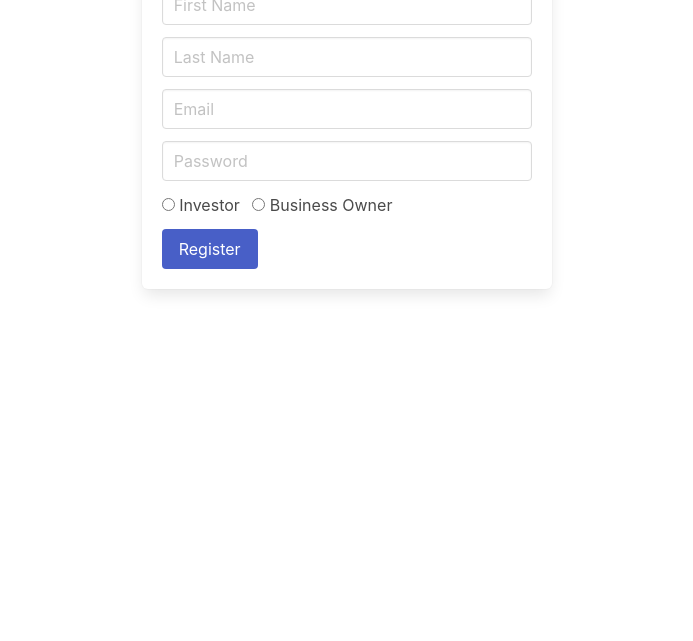
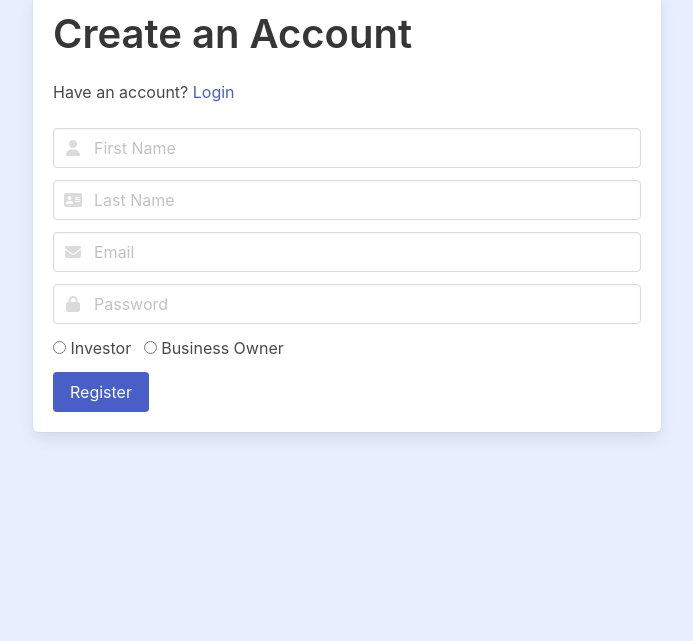
Before and after one commit to andrebhu/Acquisite, a Flask app: page /register in a window 1280 px wide. Shown: the part 159-800 px from the top of the page, without its empty margins (293-986 px from the left). Run offline with Flask 2, Linux system fonts and the light colour scheme; parts of the project's set-up code (start-up, migrations or seed data) failed here and were passed over; some libraries are stand-ins or nearby versions.

Commit message:
Main Page and Registration UI Changes

```diff
--- a/src/templates/base.html
+++ b/src/templates/base.html
@@ -5,6 +5,7 @@
     <meta name="viewport" content="width=device-width, initial-scale=1">
     <title>Acquisite</title>
     <link rel="stylesheet" href="https://cdn.jsdelivr.net/npm/bulma@0.9.3/css/bulma.min.css">
+    <script src="https://kit.fontawesome.com/46826c2520.js" crossorigin="anonymous"></script>
   </head>
 
   <body>
--- a/src/templates/form.html
+++ b/src/templates/form.html
@@ -1,19 +1,23 @@
 <!DOCTYPE html>
-<html>
+<html style="background-color:#E7EFFF;">
   <head>
     <meta charset="utf-8">
     <meta name="viewport" content="width=device-width, initial-scale=1">
     <title>Acquisite</title>
     <link rel="stylesheet" href="https://cdn.jsdelivr.net/npm/bulma@0.9.3/css/bulma.min.css">
+    <script src="https://kit.fontawesome.com/46826c2520.js" crossorigin="anonymous"></script>
   </head>
 
   <body>
     <main>
-        <div class="columns is-centered mt-3">
-            <div class="column is-4">
-                <div class="box is-size-4 has-text-centered">
+        <div class="columns is-centered mt-5">
+            <div class="column is-2">
+                <!-- <div class="box is-size-4 has-text-centered">
                     <strong>Form</strong>
-                </div>
+                </div> -->
+              <a href="/home">
+                <img src="https://bulma.io/images/bulma-logo.png" width="112" height="28">
+              </a>
             </div>
         </div>
 
--- a/src/templates/register.html
+++ b/src/templates/register.html
@@ -1,25 +1,46 @@
 {% extends "form.html" %}
 
 {% block content %}
-    <div class="column is-4">
+    <div class="column is-6">
         <div class="box">
+            <h2 class="title is-2">Create an Account</h2>
+            <span>Have an account? <a href="/login">Login</a></span>
             <form method="post">
 
-                <div class="field">
-                    <input class="input" name="first_name" type="text" placeholder="First Name" required>
+                <div class="field mt-5">
+                    <p class="control has-icons-left">
+                        <input class="input" name="first_name" type="text" placeholder="First Name" required>
+                        <span class="icon is-small is-left">
+                            <i class="fa-solid fa-user"></i
+                        </span>
+                    </p>
                 </div>
 
                 <div class="field">
-                    <input class="input" name="last_name" type="text" placeholder="Last Name" required>
+                    <p class="control has-icons-left">
+                        <input class="input" name="last_name" type="text" placeholder="Last Name" required>
+                        <span class="icon is-small is-left">
+                            <i class="fa-solid fa-address-card"></i>
+                        </span>
+                    </p>
                 </div>
 
                 <div class="field">
-                    <input class="input" name="email" type="email" placeholder="Email" required>
-
+                    <p class="control has-icons-left">
+                      <input class="input" type="email" placeholder="Email" required>
+                      <span class="icon is-small is-left">
+                        <i class="fas fa-envelope"></i>
+                      </span>
+                    </p>
                 </div>
 
                 <div class="field">
-                    <input class="input" name="password" type="password" placeholder="Password" required>
+                    <p class="control has-icons-left">
+                      <input class="input" type="password" placeholder="Password">
+                      <span class="icon is-small is-left">
+                        <i class="fas fa-lock"></i>
+                      </span>
+                    </p>
                 </div>
 
                 <div class="field">
```
Also changed, not shown: src/templates/index.html (+7 -7 lines).
